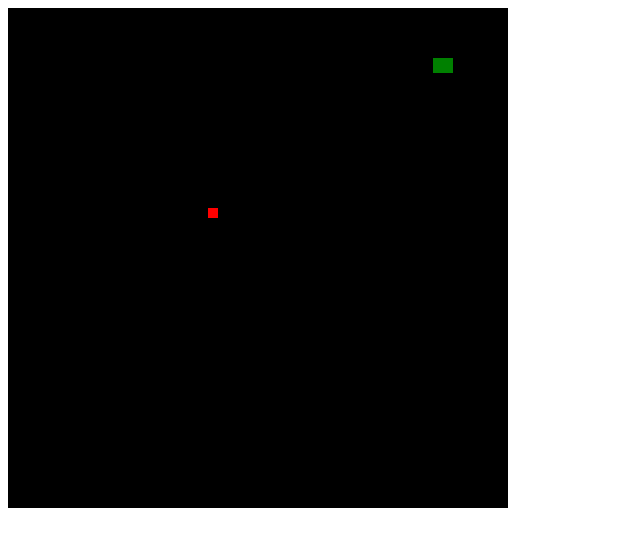
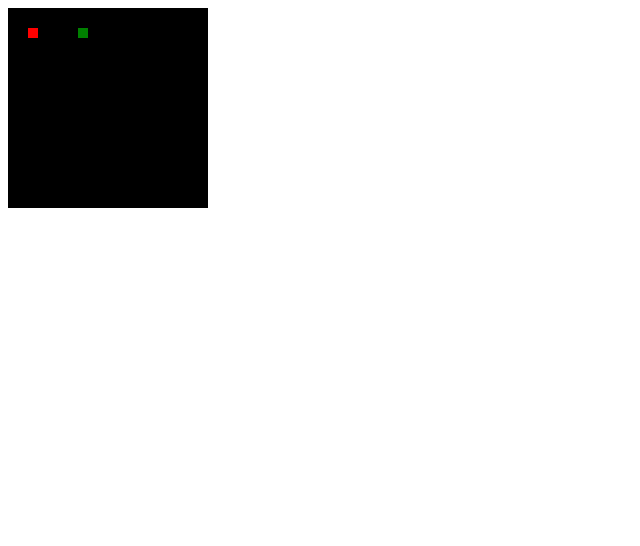
Before and after one commit to Codeshaver/snakeGame, a plain HTML site: page index.html in a window 1280 px wide. Shown: the whole page, without its empty margins (0-640 px from the left). Drawn offline with Linux system fonts and the light colour scheme.

Commit message:
snake now eats apple, moves too slow

```diff
--- a/index.html
+++ b/index.html
@@ -6,7 +6,7 @@
         <meta name="Snake Attack" content="">
         <meta name="viewport" content="width=device-width, initial-scale=1">
         <link rel="stylesheet" type="text/css" href="style.css">
-        <canvas id="gameCanvas" height="500px" width="500px"></canvas>
+        <canvas id="gameCanvas" height="200px" width="200px"></canvas>
     </head>
     <body>
         <script src="script.js"></script>
--- a/script.js
+++ b/script.js
@@ -1,11 +1,14 @@
-let score;
 let finalScore;
 let lives;
-var canvas;
-var canvasContext;
-let snake = {x: 50, y:50};
-let snakeSpeed = {x:5, y:0}
-let apple = { x: 200, y:200};
+let canvas;
+let canvasContext;
+let score = 0;
+let snake = [{x:0,y:0}]
+let apple = {x:20,y:20}
+let grid = 10;
+let dx=dy=0;
+let tail = []
+let i = 0;
 
 
 function snakeLoad() {
@@ -22,20 +25,36 @@ function snakeLoad() {
 document.addEventListener('keydown', function(event) {
     //left
     if(event.keyCode == 37) {
-        snake.x -= 10;
+        // if(snakeX==appleX && snakeY==appleY){
+        //     colorRect(snakeX+grid,snakeY,grid,grid, "green"); // snake
+        // }
+        dx = -1;
+        dy = 0;
     }
     //top
     else if(event.keyCode == 38) {
-        snake.y -= 10;
+            // if(snakeX==appleX && snakeY==appleY){
+            //     colorRect(snakeX,snakeY-grid,grid,grid, "green"); // snake tail
+            // }
+
+        dy = -1;
+        dx = 0;
 
     }
     //right
     else if(event.keyCode == 39) {
-        snake.x += 10;
+        // if(snakeX==appleX && snakeY==appleY){
+        //     colorRect(snakeX-grid,snakeY,grid,grid, "green"); // snake tail
+        // }
+        dx = 1;
+        dy = 0;
     }
     //bottom
     else if(event.keyCode == 40) {
-        snake.y += 10;
+        // if(snakeX==appleX && snakeY==appleY){
+        // }
+        dy = 1;
+        dx = 0;
     }
     if([32, 37, 38, 39, 40].indexOf(event.keyCode) > -1) {
         event.preventDefault();
@@ -44,16 +63,28 @@ document.addEventListener('keydown', function(event) {
 
 
 function moveEverything(){
-    snake.x = snake.x + snakeSpeed.x;
-    if(snake.x>canvas.width) {
-        // snakeSpeed.x = -snakeSpeed.x; // bounce off wall
+    snake[i].x += dx;
+    snake[i].y += dy;
+    // for(i=0; i<snake.length; i++) {
+        if(snake[i].x==apple.x && snake[i].y==apple.y){
+            // snake.push({x:snake[snake.length].x-grid, y:snake[snake.length].y-grid})
+                apple = {x:Math.floor(Math.random()*canvas.width), y:Math.floor(Math.random()*canvas.height)}
+
+        }
+    if(snake[i].x>canvas.width) {
         snakeDeath();
     }
-    if(snake.x<=0){
-        // snakeSpeed.x = -snakeSpeed.x;// bounce off ceiling
+    if(snake[i].x<=0){
+        snakeDeath();
+    }
+    if(snake[i].y<0) {
+        snakeDeath();
+    }
+    if(snake[i].y>=canvas.height){
         snakeDeath();
     }
 }
+
 
 function colorRect(leftX,topY,width,height,drawColor){
     canvasContext.fillStyle = drawColor;
@@ -61,26 +92,14 @@ function colorRect(leftX,topY,width,height,drawColor){
 }
 function drawGame(){
     colorRect(0,0,canvas.width,canvas.height, "black"); // canvas
-    colorRect(apple.x,apple.y,10,10, "red"); // apple
-    colorRect(snake.x,snake.y,20,15, "green"); // snake
-
+    colorRect(apple.x,apple.y,grid,grid, "red"); // apple
+    colorRect(snake[i].x,snake[i].y,grid,grid, "green"); // snake
 }
 
 function snakeDeath() {
-    snake.x = canvas.width/2;
-    snake.y = canvas.height/2;
+    snake[i].x = 70;
+    snake[i].y = 20;
 }
-
-
-// function drawGame(){
-//     canvasContext.fillStyle = 'black';
-// 	canvasContext.fillRect(0,0,canvas.width,canvas.height);
-// 	canvasContext.fillStyle = 'red';
-// 	canvasContext.fillRect(apple.x,apple.y,10,10); //need to store red block as apple
-// 	canvasContext.fillStyle = 'green';
-//     canvasContext.fillRect(snake.x,snake.y,20,15); //need to store green block as snake
-// }
-
 
 snakeLoad();
 drawGame();
```
